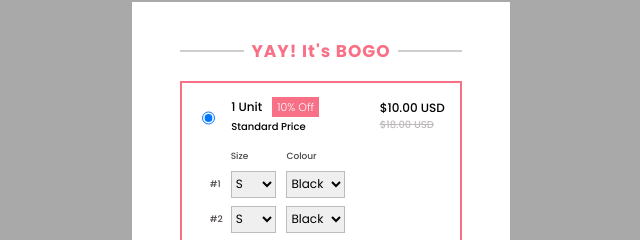
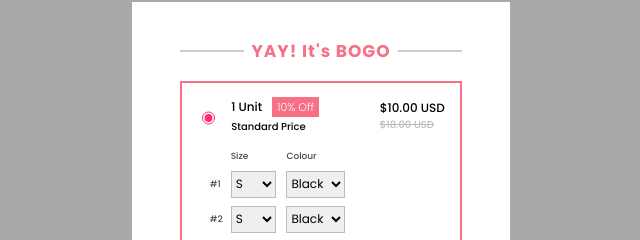
Before and after one commit to Rasulms/checkout-page-assessment, a plain HTML site: page index.html in a window 1280 px wide. Shown: the part 122-362 px from the top of the page, 319-959 px from the left. Drawn offline with Linux system fonts and the light colour scheme.

Commit message:
Update style.css

```diff
--- a/style.css
+++ b/style.css
@@ -186,6 +186,9 @@ td > select {
   font-family: poppins;
   font-weight: 400;
 }
+input[type="radio"] {
+            filter: hue-rotate(120deg);
+        }
 
 th,
 td {
```
